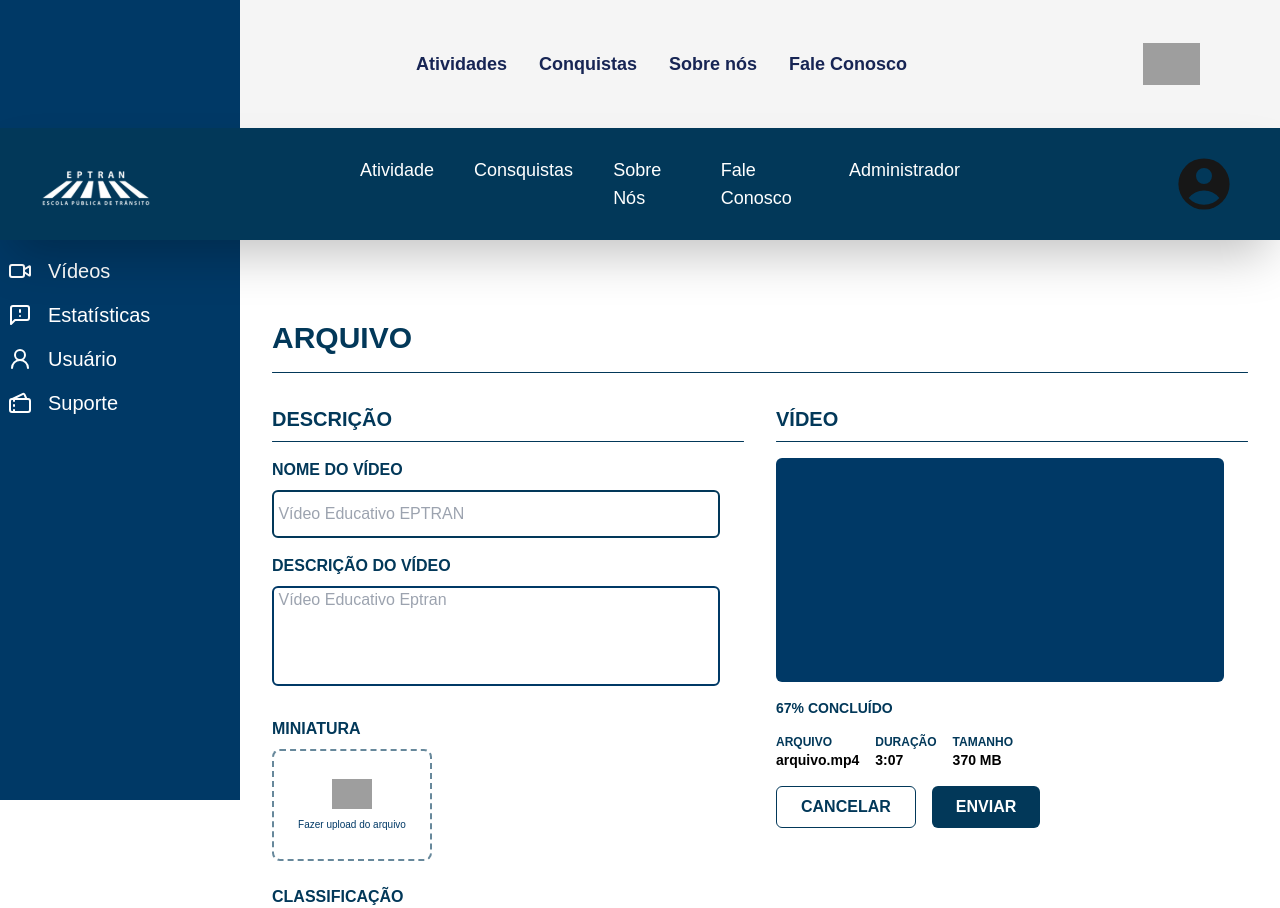
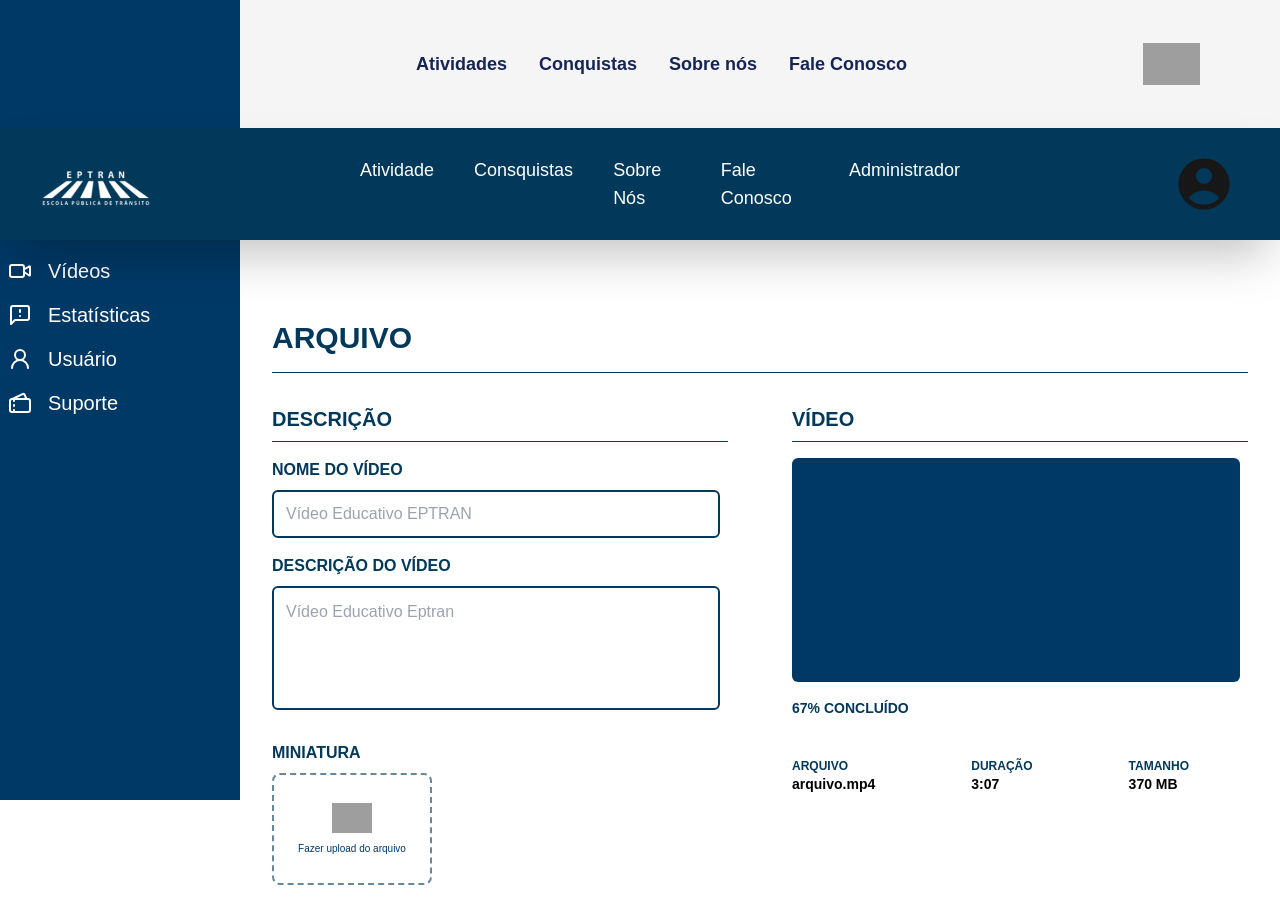
Before and after one commit to mat-cesconetto/eptran, a Next.js app in the folder eptran_nextjs/: page /adm/Arquivo in a window 1280 px wide. Shown: the top 908 px of the page. Built offline with nearby package versions, Linux system fonts and the light colour scheme; grey boxes are pictures that could not be loaded.

Commit message:
Arquivos

```diff
--- a/eptran_nextjs/src/app/adm/Arquivo/page.tsx
+++ b/eptran_nextjs/src/app/adm/Arquivo/page.tsx
@@ -11,7 +11,7 @@ export default function Suporte() {
           <h1 className="text-darkBlue-500 font-bold text-2xl md:text-3xl mb-4">ARQUIVO</h1>
           <hr className="bg-darkBlue-500 w-full border-1 border-darkBlue-500 rounded-full mb-8" />
 
-          <div className="grid grid-cols-1 lg:grid-cols-2 gap-8">
+          <div className="grid grid-cols-1 lg:grid-cols-2 gap-16">
             <div className="space-y-6">
               <section>
                 <h2 className="font-semibold text-xl text-darkBlue-500 mb-2">DESCRIÇÃO</h2>
@@ -22,19 +22,19 @@ export default function Suporte() {
                     <h3 className="font-semibold text-md text-darkBlue-500 mb-2">NOME DO VÍDEO</h3>
                     <input
                       type="text"
-                      className="border-darkBlue-500 border-2 rounded-md h-12 w-full max-w-md"
-                      placeholder=" Vídeo Educativo EPTRAN"
+                      className="border-darkBlue-500 border-2 rounded-md h-12 w-full max-w-md p-3"
+                      placeholder="Vídeo Educativo EPTRAN"
                     />
                   </div>
 
                   <div>
                     <h3 className="font-semibold text-md text-darkBlue-500 mb-2">DESCRIÇÃO DO VÍDEO</h3>
                     <textarea
-                      className="border-2 border-darkBlue-400 rounded-md w-full max-w-md resize-none"
+                      className="border-2 border-darkBlue-400 rounded-md w-full max-w-md resize-none p-3"
                       name="descricao"
                       id="Descricao"
                       rows={4}
-                      placeholder=" Vídeo Educativo Eptran"
+                      placeholder="Vídeo Educativo Eptran"
                     ></textarea>
                   </div>
                 </div>
@@ -62,7 +62,7 @@ export default function Suporte() {
               </section>
             </div>
 
-            <div className="space-y-6">
+            <div className="space-y-6 flex flex-col justify-between">
               <section>
                 <h2 className="text-xl font-semibold text-darkBlue-500 mb-2">VÍDEO</h2>
                 <hr className="bg-darkBlue-400 w-full border-1 border-darkBlue-500 rounded-full mb-4" />
@@ -71,28 +71,29 @@ export default function Suporte() {
                   <div className="w-full max-w-md h-56 bg-darkBlue-400 rounded-md"></div>
 
                   <h3 className="text-darkBlue-500 font-semibold text-sm">67% CONCLUÍDO</h3>
-
-                  <div className="flex flex-wrap gap-4 text-darkBlue-500 font-semibold text-sm">
+                  <br>
+                  </br>
+                  <div className="flex flex-wrap gap-4 text-darkBlue-500 font-semibold text-sm items-start space-x-20 ">
                     <div>
-                      <p className="text-xs">ARQUIVO</p>
+                      <p className="text-xs font-bold">ARQUIVO</p>
                       <p className="text-black text-sm">arquivo.mp4</p>
                     </div>
                     <div>
-                      <p className="text-xs">DURAÇÃO</p>
+                      <p className="text-xs font-bold">DURAÇÃO</p>
                       <p className="text-black text-sm">3:07</p>
                     </div>
                     <div>
-                      <p className="text-xs">TAMANHO</p>
+                      <p className="text-xs font-bold">TAMANHO</p>
                       <p className="text-black text-sm">370 MB</p>
                     </div>
                   </div>
-
-                  <div className="flex flex-wrap gap-4">
-                    <button className="border border-darkBlue-500 text-darkBlue-500 font-semibold py-2 px-6 rounded-md">CANCELAR</button>
-                    <button className="bg-darkBlue-500 text-white font-semibold py-2 px-6 rounded-md">ENVIAR</button>
-                  </div>
                 </div>
               </section>
+
+              <div className="flex flex-wrap gap-4">
+                <button className="border border-darkBlue-500 text-darkBlue-500 font-semibold py-2 px-6 rounded-md">CANCELAR</button>
+                <button className="bg-darkBlue-500 text-white font-semibold py-2 px-6 rounded-md">ENVIAR</button>
+              </div>
             </div>
           </div>
         </div>
```
